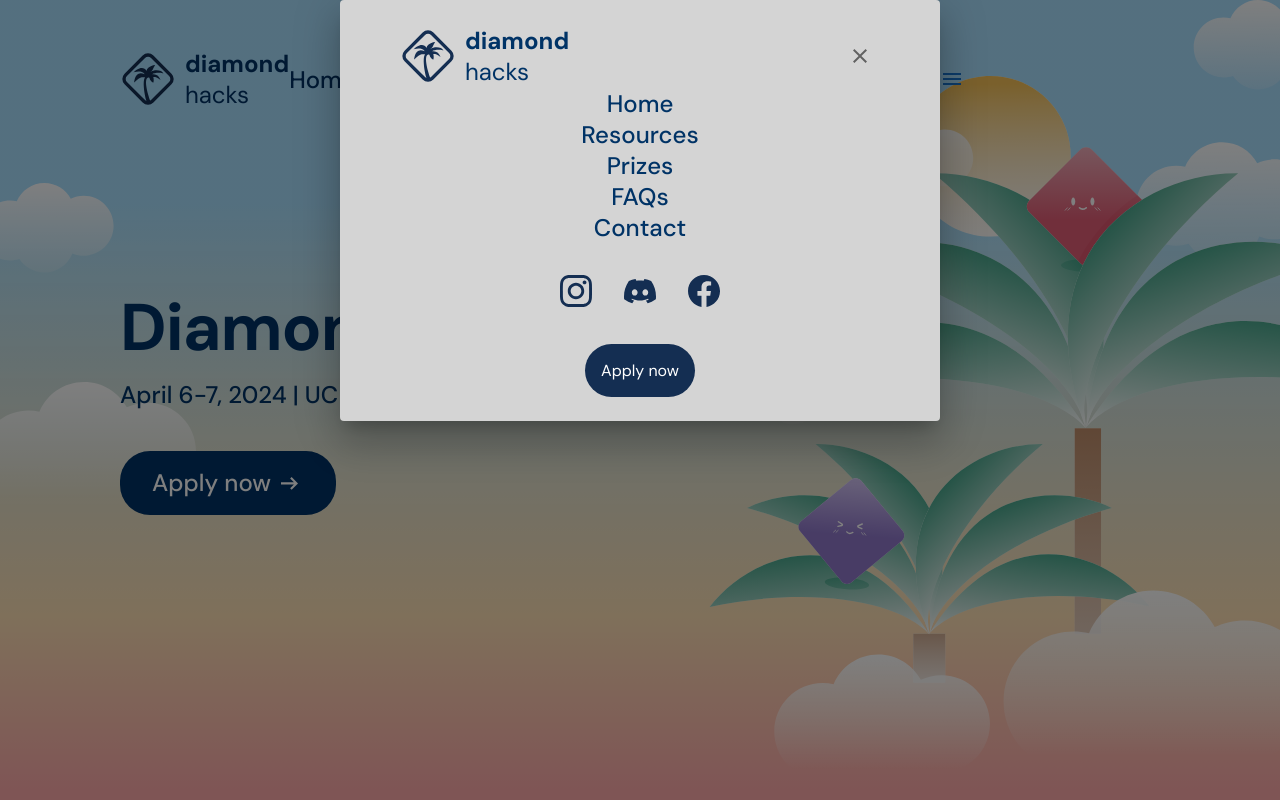
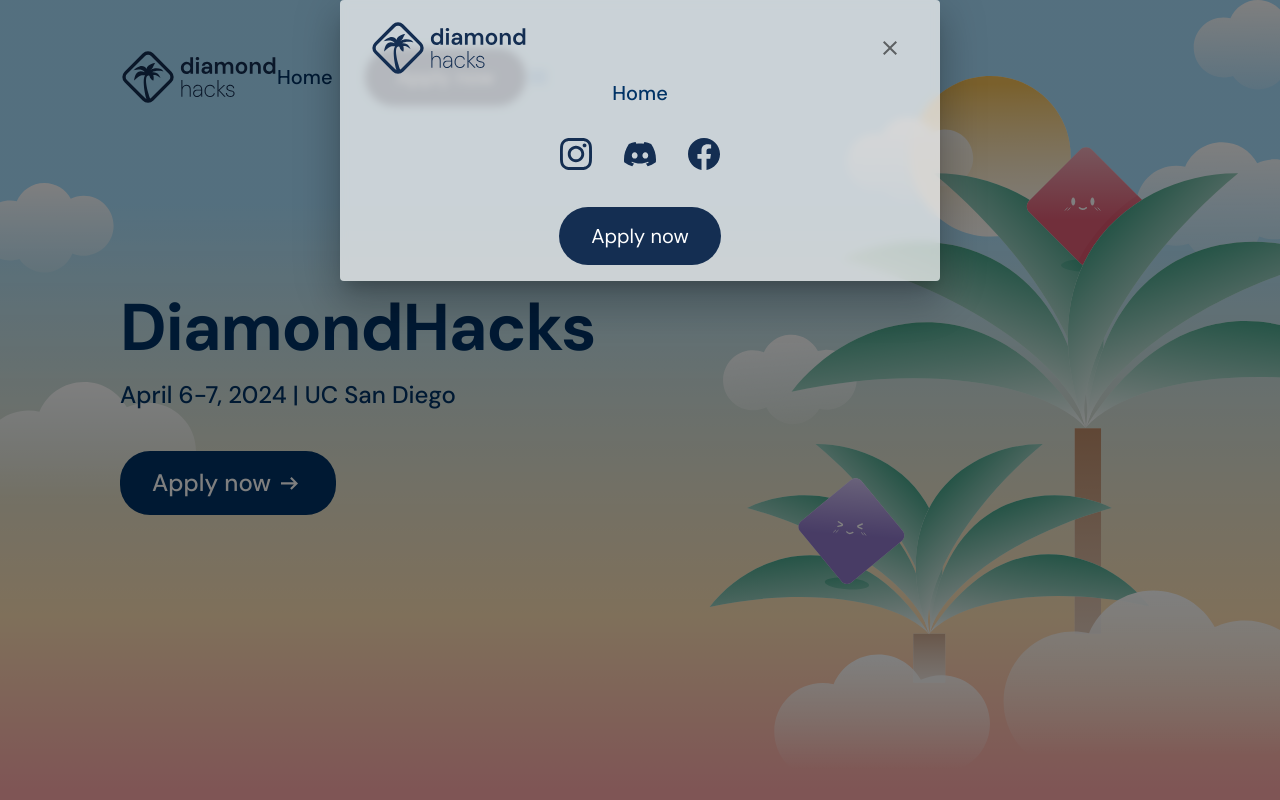
Before and after one commit to acmucsd/diamondhacks, a Next.js app: page / in a window 1280 px wide. Both pictures are taken after a click on the button "open drawer". Shown: the top 800 px of the page. Built offline with nearby package versions, Linux system fonts and the light colour scheme.

Commit message:
Visual tweaks, hide unimplemented pages

```diff
--- a/src/sections/navbar/index.tsx
+++ b/src/sections/navbar/index.tsx
@@ -1,6 +1,6 @@
 import Link from 'next/link';
 import styles from './style.module.scss';
-import { useState, useEffect } from 'react';
+import { useState } from 'react';
 import MenuIcon from '@mui/icons-material/Menu';
 import CloseIcon from '@mui/icons-material/Close';
 import { Dialog, IconButton, Toolbar } from '@mui/material';
@@ -10,22 +10,6 @@ const LINKS = [
   {
     name: 'Home',
     href: '/',
-  },
-  {
-    name: 'Resources',
-    href: '/resources',
-  },
-  {
-    name: 'Prizes',
-    href: '/prizes',
-  },
-  {
-    name: 'FAQs',
-    href: '/faq',
-  },
-  {
-    name: 'Contact',
-    href: '/contact',
   },
 ];
 
@@ -50,10 +34,6 @@ export default function Navbar() {
       >
         <div className={styles.leftSection}>
           <img className={styles.logoImage} src="/diamondhacks-logo.svg" alt="DiamondHacks logo" />
-          <div className={styles.logoTextContainer}>
-            <strong>diamond</strong>
-            <span>hacks</span>
-          </div>
         </div>
       </Link>
 
@@ -89,13 +69,14 @@ export default function Navbar() {
         onClose={handleMobileClose}
         PaperProps={{
           style: {
-            backgroundColor: '#d4d4d4',
+            backgroundColor: 'rgba(252, 252, 252, 0.7)',
             maxHeight: '80vh',
             width: '100%',
             margin: 0,
             alignSelf: 'flex-start',
             alignItems: 'center',
-            padding: '1.5rem 0',
+            padding: '1rem 0',
+            backdropFilter: 'blur(4px)',
           },
         }}
       >
@@ -104,7 +85,7 @@ export default function Navbar() {
             display: 'flex',
             flexDirection: 'row',
             justifyContent: 'space-between',
-            width: '80%',
+            width: 'calc(100% - 2 * var(--side-padding-small))',
           }}
         >
           <Link
@@ -118,10 +99,6 @@ export default function Navbar() {
                 src="/diamondhacks-logo.svg"
                 alt="DiamondHacks logo"
               />
-              <div className={styles.logoTextContainer}>
-                <strong>diamond</strong>
-                <span>hacks</span>
-              </div>
             </div>
           </Link>
           <IconButton
--- a/src/sections/navbar/style.module.scss
+++ b/src/sections/navbar/style.module.scss
@@ -30,7 +30,7 @@
   flex-direction: column;
   color: var(--Dark-Bleu);
 
-  font-size: 1.5rem;
+  font-size: 1.25rem;
 
   @media screen and (max-width: 1100px) {
     font-size: 1rem;
@@ -40,7 +40,7 @@
 .rightSectionDesktop {
   display: flex;
   align-items: center;
-  gap: 1.75rem;
+  gap: 2rem;
 
   @media screen and (max-width: 768px) {
     display: none;
@@ -51,7 +51,7 @@
   color: var(--Dark-Bleu);
   text-decoration: none;
   font-weight: 500;
-  font-size: 1.5rem;
+  font-size: 1.25rem;
 
   @media screen and (max-width: 1100px) {
     font-size: 1rem;
@@ -62,21 +62,26 @@
     align-items: center;
     justify-content: center;
     padding: 1rem;
-    margin-right: 1rem;
   }
 }
 
 .applyNowButton {
-  font-size: inherit;
-  padding: 1rem;
+  font-size: 1.25rem;
+  padding: 1rem 2rem;
   background-color: #142e52;
   color: white;
   border-radius: 2rem;
   text-decoration: none;
+
+  @media screen and (max-width: 1100px) {
+    font-size: 1rem;
+  }
 }
 
 .hamburgerMenuButton {
   display: none;
+  padding: 0;
+  margin: 0;
 
   @media screen and (max-width: 768px) {
     display: block;
```
Also changed, not shown: public/diamondhacks-logo.svg, 1 other file (tests, documents, lock files or other folders).
